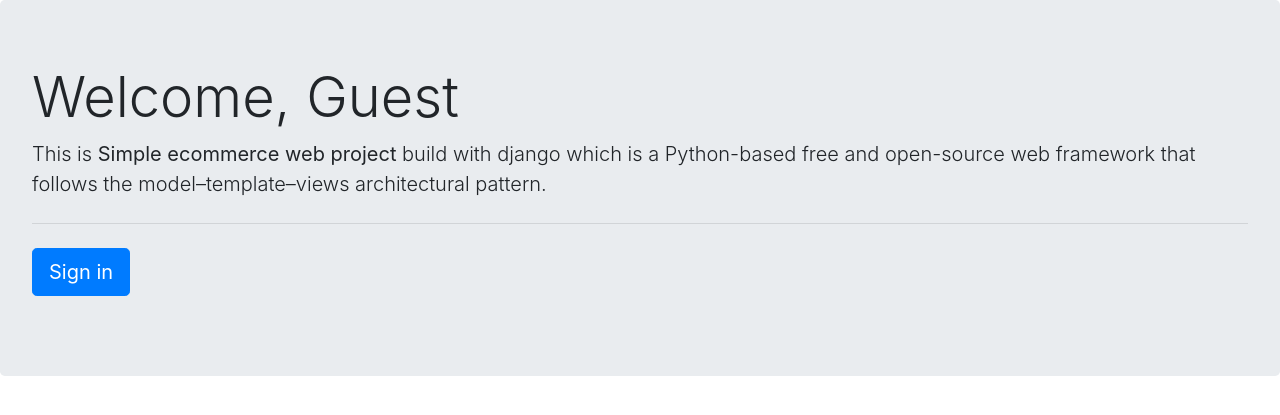
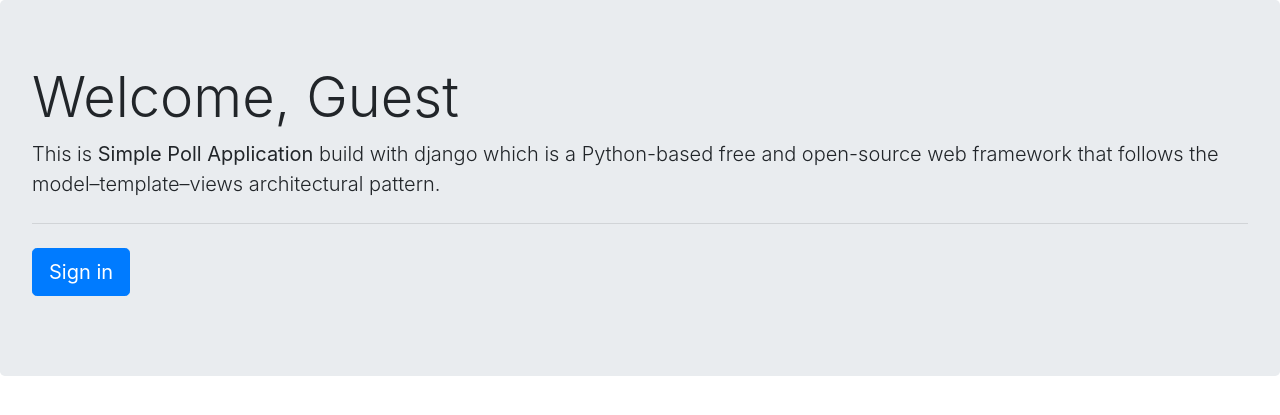
Before and after one commit to RitikaBrijesh/Django-Poll-Application, a Django app: page / in a window 1280 px wide. Shown: the part 56-471 px from the top of the page. Run offline with Django 3.2, Linux system fonts and the light colour scheme; parts of the project's set-up code (start-up, migrations or seed data) failed here and were passed over; some libraries are stand-ins or nearby versions.

Commit message:
Home Page is changed

```diff
--- a/users/templates/users/home.html
+++ b/users/templates/users/home.html
@@ -4,7 +4,7 @@
     <div class="jumbotron">
         <h1 class="display-4">Welcome, {{user.first_name.title|default:'Guest'}}</h1>
         <p class="lead">
-            This is <b>Simple ecommerce web project</b> build with django which is
+            This is <b>Simple Poll Application</b> build with django which is
             a Python-based free and open-source web framework that follows the model–template–views architectural pattern.
         </p>
 
```
